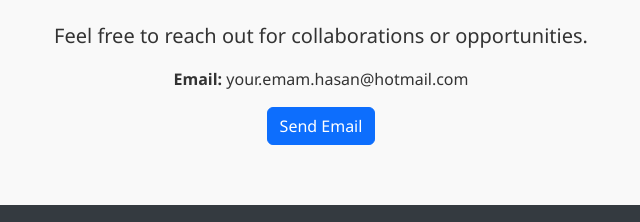
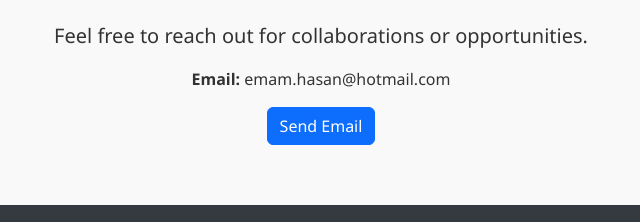
Before and after one commit to HasibHasan03/github-protfolio, a plain HTML site: page index.html in a window 1280 px wide. Shown: the part 1603-1825 px from the top of the page, 319-959 px from the left. Drawn offline with nearby package versions, Linux system fonts and the light colour scheme.

Commit message:
add email

```diff
--- a/index.html
+++ b/index.html
@@ -173,8 +173,8 @@
   <div class="container text-center">
     <h2 class="fw-bold mb-4">Contact Me</h2>
     <p class="lead">Feel free to reach out for collaborations or opportunities.</p>
-    <p><strong>Email:</strong> your.emam.hasan@hotmail.com</p>
-    <a href="mailto:your.email@example.com" class="btn btn-primary">Send Email</a>
+    <p><strong>Email:</strong> emam.hasan@hotmail.com</p>
+    <a href="mailto:emam.hasan@hotmail.com" class="btn btn-primary">Send Email</a>
   </div>
 </section>
 
```
